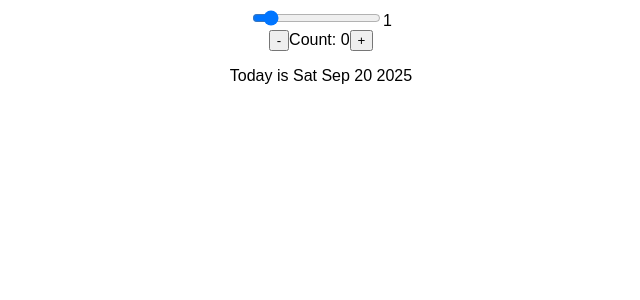
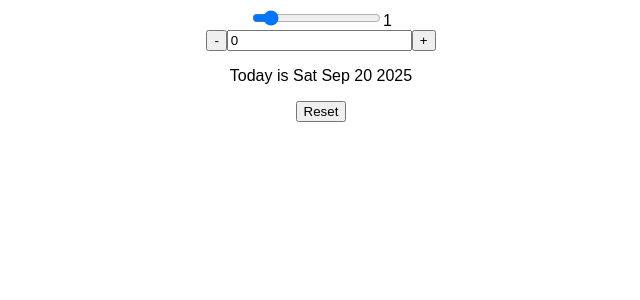
Before and after one commit to seoyeonum/date-counter, a React (Create React App) app: page / in a window 1280 px wide. Shown: the top 300 px of the page, without its empty margins (319-959 px from the left). Built offline with nearby package versions, Linux system fonts and the light colour scheme.

Commit message:
✨ feat: add input element to show count
- add input element with type text as to show change of count value
- set initial condition in handleReset function
- define handleStep function to change step value

```diff
--- a/src/App.js
+++ b/src/App.js
@@ -17,6 +17,11 @@ function Counter() {
   const today = new Date();
   today.setDate(today.getDate() + count);
 
+  // step handler
+  function handleStep(e) {
+    setStep(Number(e.target.value));
+  }
+
   // count handler: minus
   function handleMinusCount() {
     setCount((c) => c - step);
@@ -25,6 +30,12 @@ function Counter() {
   // count handler: plus
   function handlePlusCount() {
     setCount((c) => c + step);
+  }
+
+  // handleReset
+  function handleReset() {
+    setStep(1);
+    setCount(0);
   }
 
   return (
@@ -36,13 +47,14 @@ function Counter() {
           min="0"
           max="10"
           value={step}
-          onChange={(e) => setStep(Number(e.target.value))}
+          onChange={handleStep}
         />
         <span>{step}</span>
       </div>
       <div>
         <Button btnName="-" functionName={handleMinusCount} />
-        <span>Count: {count}</span>
+        <input type="text" value={count}></input>
+        {/* <span>Count: {count}</span> */}
         <Button btnName="+" functionName={handlePlusCount} />
       </div>
       <p>
@@ -55,6 +67,9 @@ function Counter() {
           {today.toDateString()}
         </span>
       </p>
+      <button type="reset" onClick={handleReset}>
+        Reset
+      </button>
     </>
   );
 }
```
